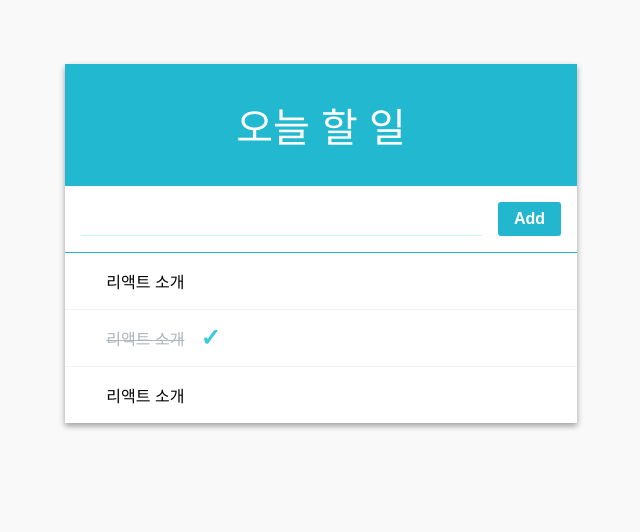
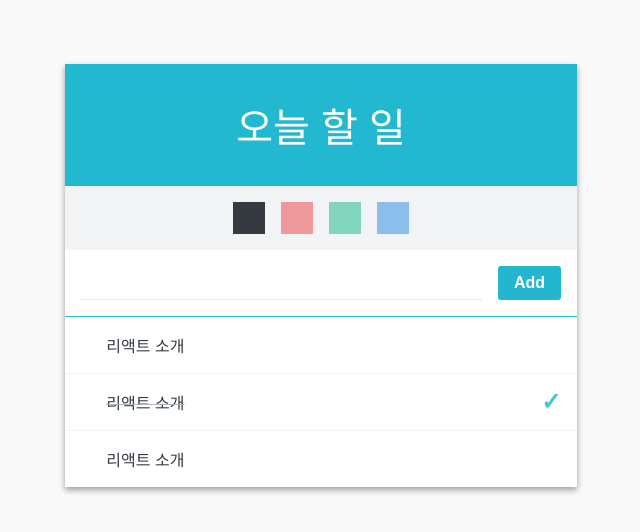
Before and after one commit to Kihyun92/todo-list, a React (Create React App) app: page / in a window 1280 px wide. Shown: the top 532 px of the page, without its empty margins (319-959 px from the left). Built offline with nearby package versions, Linux system fonts and the light colour scheme.

Commit message:
todo 입력시 글자 색 선택 가능하도록 팔레트 컴포넌트 및 기능 추가

```diff
--- a/src/App.js
+++ b/src/App.js
@@ -5,13 +5,29 @@ import TodoItemList from './components/TodoItemList';
 
 class App extends Component {
     id = 3;
-
+    textColors = ['#343a40', '#f03e3e', '#12b886', '#228ae6'];
     state = {
         input: '',
+        selectedColor: this.textColors[0],
         todos: [
-            { id: 0, text: '리액트 소개', checked: false },
-            { id: 1, text: '리액트 소개', checked: true },
-            { id: 2, text: '리액트 소개', checked: false }
+            {
+                id: 0,
+                text: '리액트 소개',
+                checked: false,
+                color: this.textColors[0]
+            },
+            {
+                id: 1,
+                text: '리액트 소개',
+                checked: true,
+                color: this.textColors[0]
+            },
+            {
+                id: 2,
+                text: '리액트 소개',
+                checked: false,
+                color: this.textColors[0]
+            }
         ]
     };
 
@@ -22,13 +38,15 @@ class App extends Component {
     };
 
     handleCreate = () => {
-        const { input, todos } = this.state;
+        const { input, todos, selectedColor } = this.state;
         this.setState({
             input: '',
+            selectedColor: selectedColor,
             todos: todos.concat({
                 id: this.id++,
                 text: input,
-                checked: false
+                checked: false,
+                color: selectedColor
             })
         });
     };
@@ -56,20 +74,27 @@ class App extends Component {
     };
 
     handleRemove = id => {
-        const {todos} = this.state;
+        const { todos } = this.state;
         this.setState({
             todos: todos.filter(todo => todo.id !== id)
+        });
+    };
+
+    handleChangeColor = index => {
+        this.setState({
+            selectedColor: this.textColors[index]
         })
-    }
+    };
 
     render() {
-        const { input, todos } = this.state;
+        const { input, selectedColor, todos } = this.state;
         const {
             handleChange,
             handleCreate,
             handleKeyPress,
             handleToggle,
-            handleRemove
+            handleRemove,
+            handleChangeColor
         } = this;
 
         return (
@@ -77,13 +102,21 @@ class App extends Component {
                 form={
                     <Form
                         value={input}
+                        selectedColor={selectedColor}
                         onKeyPress={handleKeyPress}
                         onChange={handleChange}
                         onCreate={handleCreate}
                     />
                 }
+                textColors={this.textColors}
+                selectedColor={selectedColor}
+                onChangeColor={handleChangeColor}
             >
-                <TodoItemList todos={todos} onToggle={handleToggle} onRemove={handleRemove}/>
+                <TodoItemList
+                    todos={todos}
+                    onToggle={handleToggle}
+                    onRemove={handleRemove}
+                />
             </TodoListTemplate>
         );
     }
--- a/src/components/Form.js
+++ b/src/components/Form.js
@@ -1,10 +1,10 @@
 import React from 'react';
 import './Form.css';
 
-const Form = ({ value, onChange, onCreate, onKeyPress }) => {
+const Form = ({ selectedColor, value, onChange, onCreate, onKeyPress }) => {
     return (
         <div className="form">
-            <input value={value} onChange={onChange} onKeyPress={onKeyPress} />
+            <input color={selectedColor} value={value} onChange={onChange} onKeyPress={onKeyPress} style={{color: selectedColor}}/>
             <div className="create-button" onClick={onCreate}>
                 Add
             </div>
--- /dev/null
+++ b/src/components/Palette.css
@@ -0,0 +1,24 @@
+.palette-wrapper {
+    background: #f1f3f5;
+    padding: 1rem 0;
+}
+
+.palette-list {
+    justify-content: center;
+    display: flex;
+}
+
+.palette-item {
+    padding: 1rem;
+    margin: 0 0.5rem;
+    opacity: 0.5;
+    transition: all 0.2s;
+}
+
+.palette-item:hover {
+    opacity: 0.75;
+}
+
+.active {
+    opacity: 1;
+}
--- /dev/null
+++ b/src/components/Palette.js
@@ -0,0 +1,25 @@
+import React, { Component } from 'react';
+import './Palette.css';
+
+class Palette extends Component {
+    render() {
+        const { textColors, selectedColor, onChangeColor } = this.props;
+
+        const palettes = textColors.map((color, index) => (
+            <div
+                className={`palette-item ${selectedColor === textColors[index] ? 'active' : ''}`}
+                onClick={() => onChangeColor(index)}
+                style={{ background: color }}
+                key={index}
+            />
+        ));
+
+        return (
+            <div className="palette-wrapper">
+                <div className="palette-list">{palettes}</div>
+            </div>
+        );
+    }
+}
+
+export default Palette;
--- a/src/components/TodoItem.css
+++ b/src/components/TodoItem.css
@@ -26,6 +26,11 @@
     opacity: 0;
 }
 
+.todo-text {
+    flex: 1;
+    word-break: break-all;
+}
+
 .checked {
     text-decoration: line-through;
     color: #adb5bd;
--- a/src/components/TodoItem.js
+++ b/src/components/TodoItem.js
@@ -7,7 +7,7 @@ class TodoItem extends Component {
     }
 
     render() {
-        const { text, checked, id, onToggle, onRemove } = this.props;
+        const { text, checked, id, color, onToggle, onRemove } = this.props;
 
         return (
             <div className="todo-item" onClick={() => onToggle(id)}>
@@ -21,7 +21,7 @@ class TodoItem extends Component {
                     &times;
                 </div>
                 <div className={`todo-text ${checked ? 'checked' : ''}`}>
-                    <div>{text}</div>
+                    <div style={{ color: color}}>{text}</div>
                 </div>
                 {checked && <div className="check-mark">✓</div>}
             </div>
--- a/src/components/TodoItemList.js
+++ b/src/components/TodoItemList.js
@@ -9,7 +9,7 @@ class TodoItemList extends Component {
     render() {
         const { todos, onToggle, onRemove } = this.props;
 
-        const todoList = todos.map(({ id, text, checked }) => (
+        const todoList = todos.map(({ id, text, checked, color }) => (
             <TodoItem
                 id={id}
                 text={text}
@@ -17,6 +17,7 @@ class TodoItemList extends Component {
                 onToggle={onToggle}
                 onRemove={onRemove}
                 key={id}
+                color={color}
             />
         ));
 
--- a/src/components/TodoListTemplate.js
+++ b/src/components/TodoListTemplate.js
@@ -1,10 +1,22 @@
 import React from 'react';
 import './TodoListTemplate.css';
+import Palette from './Palette';
 
-const TodoListTemplate = ({ form, children }) => {
+const TodoListTemplate = ({
+    form,
+    children,
+    textColors,
+    selectedColor,
+    onChangeColor
+}) => {
     return (
         <main className="todo-list-template">
             <div className="title">오늘 할 일</div>
+            <Palette
+                textColors={textColors}
+                selectedColor={selectedColor}
+                onChangeColor={onChangeColor}
+            ></Palette>
             <section className="form-wrapper">{form}</section>
             <section className="todos-wrapper">{children}</section>
         </main>
```
Also changed, not shown: src/index.css (line endings or trailing spaces).
